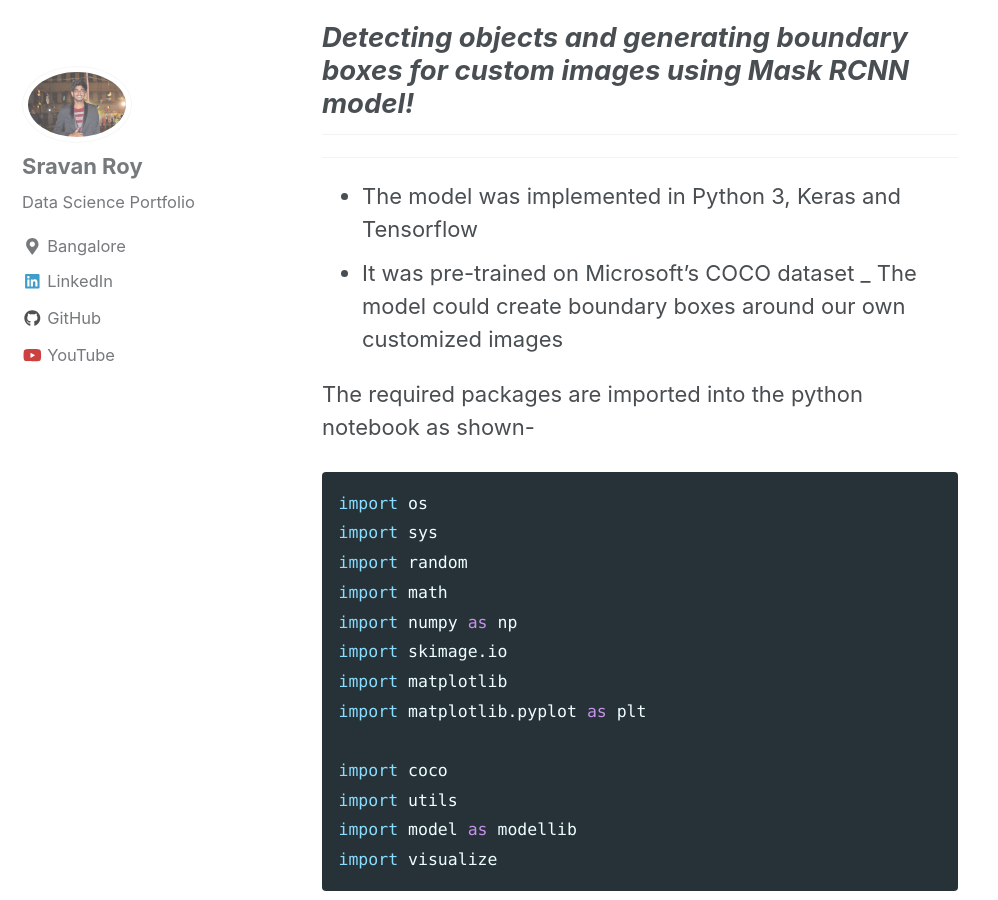
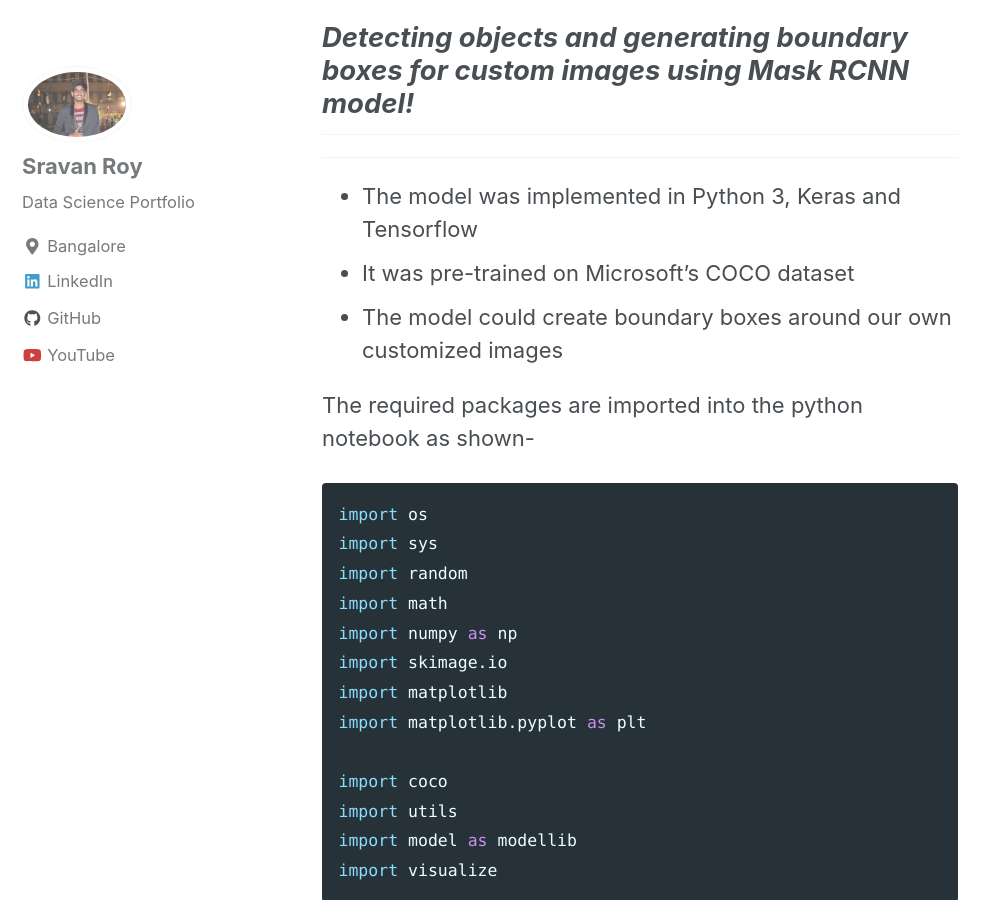
Before and after one commit to sravanroy/sravanroy.github.io, a Jekyll site: the page built from _posts/2018-02-28-Object_Detection_and_Instance_Segmentation.md, in a window 1280 px wide and 900 px high, scrolled down 1273 px. Shown: the whole window, without its empty margins (0-998 px from the left). Built offline with Jekyll 4.4.1, drawn with Linux system fonts in a browser that asks for light colours; cached includes are drawn as plain includes; nearby versions of some CDN libraries.

````diff
--- a/_posts/2018-02-28-Object_Detection_and_Instance_Segmentation.md
+++ b/_posts/2018-02-28-Object_Detection_and_Instance_Segmentation.md
@@ -12,7 +12,7 @@ mathjax: "true"
 ---
 * The model was implemented in Python 3, Keras and Tensorflow
 + It was pre-trained on Microsoft's COCO dataset
-_ The model could create boundary boxes around our own customized images
+* The model could create boundary boxes around our own customized images
 
 The required packages are imported into the python notebook as shown-
 ```python
````
